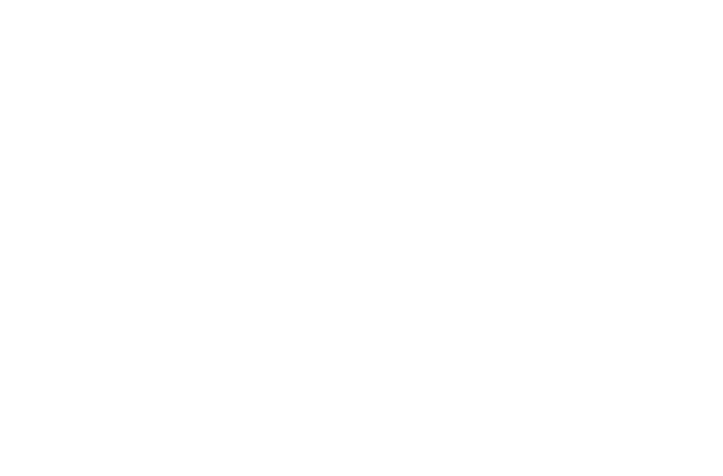
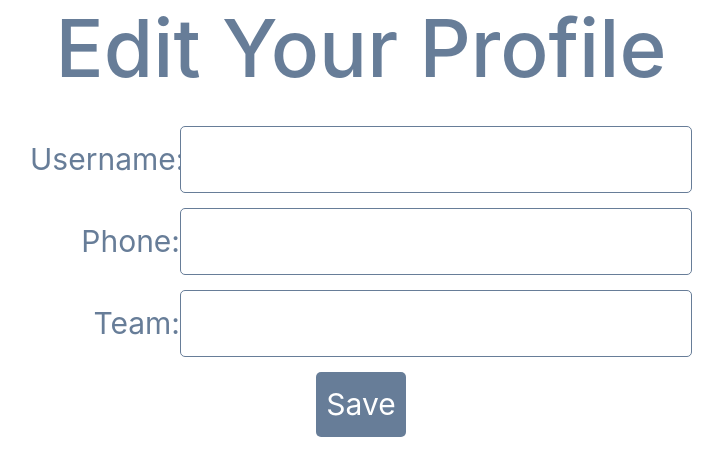
Before and after one commit to soniazzz/CS, a React (Create React App) app: page /edit-profile in a window 1280 px wide. Before the commit this address had no page. Shown: the top 476 px of the page, without its empty margins (279-1002 px from the left). Built offline with nearby package versions, Linux system fonts and the light colour scheme.

Commit message:
Problems with ProfileEdit: cannot receive user_ID

```diff
--- a/src/App.js
+++ b/src/App.js
@@ -6,6 +6,7 @@ import { Biastest } from './components/Biastest'
 import { BiasResult } from './components/BiasResult'
 import { LoginPage } from './components/LoginPage'
 import { SignupPage } from './components/SignUpPage'
+import { ProfileEdit } from './components/ProfileEdit'
 import { useState } from 'react'
 
 
@@ -29,7 +30,7 @@ function App() {
 
 function handleLogin(UserId) {
   setUserId(UserId)
-  console.log('UserID' + user_id)
+  console.log('UserIDnew' + user_id)
 }
     /*
     if (user_id==null){
@@ -44,7 +45,10 @@ function handleLogin(UserId) {
   return (
     <div className='App'>
       <Routes>
-        <Route path='/' element={<MainPageWrapper user_id={user_id} />} />
+        <Route
+          path='/'
+          element={<MainPageWrapper user_id={user_id} onLogin={handleLogin} />}
+        />
         <Route path='/bias-test' element={<Biastest user_id={user_id} />} />
         <Route
           path='/bias-results'
@@ -52,6 +56,10 @@ function handleLogin(UserId) {
         />
         <Route path='/login' element={<LoginPage onLogin={handleLogin} />} />
         <Route path='/signup' element={<SignupPage />} />
+        <Route
+          path='/edit-profile'
+          element={<ProfileEdit user_id={user_id} />}
+        />
       </Routes>
     </div>
   )
--- a/src/components/MainPageWrapper.jsx
+++ b/src/components/MainPageWrapper.jsx
@@ -5,8 +5,9 @@ import { MainProfile } from './MainProfile'
 
 
 
-export function MainPageWrapper({user_id}) {
-
+export function MainPageWrapper(props) {
+  const user_id=props.user_id
+  console.log('UserID' + user_id)
 
   if (user_id==null){
     console.log('UserID' + user_id)
@@ -22,7 +23,7 @@ export function MainPageWrapper({user_id}) {
     <div>
       <MainPage user_id={user_id} />
       <main className='main-content'>
-        <MainProfile user_id={user_id}/>
+        <MainProfile user_id={user_id} onLogin={props.onLogin}/>
       </main>
     </div>
   )
--- a/src/components/MainProfile.jsx
+++ b/src/components/MainProfile.jsx
@@ -76,7 +76,7 @@ import { Link } from 'react-router-dom'
 import 'bootstrap/dist/css/bootstrap.css'
 
 export function MainProfile(props) {
-  const{user_id}=props
+  const user_id=props.user_id
 
   console.log('MainProfile' + user_id)
 
@@ -96,6 +96,7 @@ export function MainProfile(props) {
 
         setResults(data.data)
         setInfo(data.info)
+        props.onLogin(user_id)
 
       } catch (error) {
         console.error('Error fetching bias results:', error)
@@ -109,7 +110,6 @@ export function MainProfile(props) {
     return <div>Loading...</div>
   }
 
-  console.log(info)
 
 return (
   <div className='container'>
@@ -164,13 +164,13 @@ return (
 
               <div className='row'>
                 <div className='col-sm-12'>
-                  <a
-                    className='btn btn-info '
+                  <Link
+                    to='/edit-profile'
+                    className='btn btn-info'
                     target='__blank'
-                    href='https://www.bootdey.com/snippets/view/profile-edit-data-and-skills'
                   >
                     Edit
-                  </a>
+                  </Link>
                 </div>
               </div>
             </div>
--- /dev/null
+++ b/src/components/ProfileEdit.jsx
@@ -0,0 +1,83 @@
+import React, { useState } from 'react'
+
+export function ProfileEdit(props) {
+   const user_id = props.user_id
+   console.log(user_id)
+
+  const [formData, setFormData] = useState({
+    username: '',
+    team: '',
+    phone_number: '',
+  })
+
+  const handleChange = (event) => {
+    setFormData({ ...formData, [event.target.name]: event.target.value })
+  }
+
+  const handleSubmit = async (event) => {
+    event.preventDefault()
+
+    const response = await fetch(
+      `http://127.0.0.1:8000/bias_test/api/edit-profile/${user_id}/`,
+      {
+        method: 'POST',
+        headers: {
+          'Content-Type': 'application/json',
+        },
+        body: JSON.stringify(formData),
+      }
+    )
+    const data = await response.json()
+    console.log(data)
+    if (response.ok) {
+      if (data.error && data.error === 'Username already exists.') {
+        alert('Username already exists. Please choose another one.')
+      } else {
+        window.location.href = '/'
+      }
+    } else {
+      alert('Error. Please try again.')
+    }
+  }
+
+  return (
+    <div>
+      <h1>Edit Your Profile</h1>
+      <form onSubmit={handleSubmit}>
+        <label htmlFor='username'>Username:</label>
+        <input
+          type='text'
+          id='username'
+          name='username'
+          value={formData.username}
+          onChange={handleChange}
+          required
+        />
+        <br />
+
+        <label htmlFor='phone'>Phone:</label>
+        <input
+          type='tel'
+          id='phone'
+          name='phone_number'
+          value={formData.phone_number}
+          onChange={handleChange}
+          required
+        />
+        <br />
+        <label htmlFor='team'>Team:</label>
+        <input
+          type='text'
+          id='team'
+          name='team'
+          value={formData.team}
+          onChange={handleChange}
+          required
+        />
+        <br />
+
+        <button type='submit'>Save</button>
+      </form>
+    </div>
+  )
+}
```
